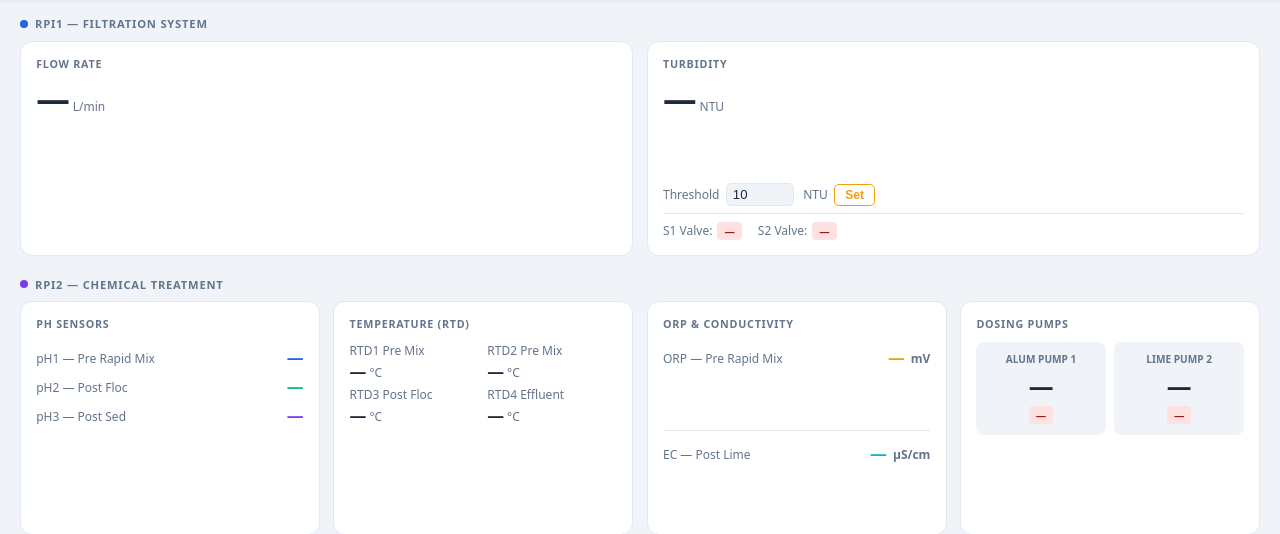
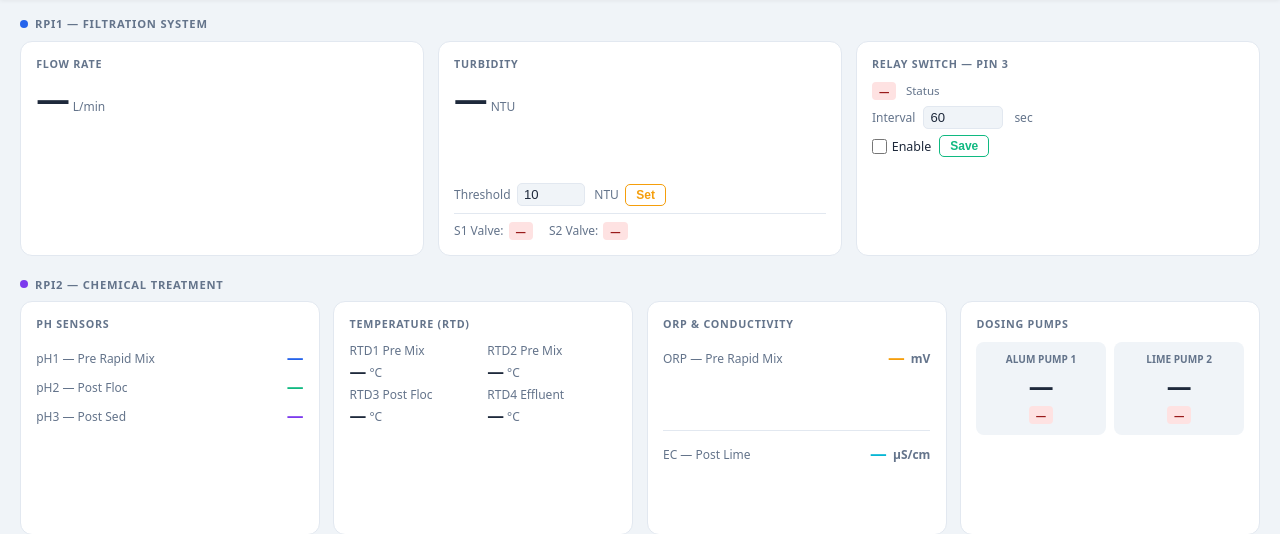
Before and after one commit to GOGHSY/RENO-RPI1, a Python web app: template water_ui/ui/templates/index.html in a window 1280 px wide. Shown: the part 56-590 px from the top of the page. Run offline with Jinja, Linux system fonts and the light colour scheme; the template is opened without the code that fills it, so the values that code supplies are empty.

Commit message:
add interval relay switch on GPIO pin 3 with UI control
- RELAY_PIN = 3 in config; GPIO setup and daemon thread started in start()
- _relay_timer_thread pulses pin HIGH for 1s then LOW, waiting the
  configured interval before repeating; stays LOW when disabled
- relay_state.json at project root persists interval_seconds + enabled
- GET/POST /relay/config endpoints in the UI backend
- Dashboard card in RPi1 section: status badge, interval input (sec),
  enable checkbox, save button, client-side countdown to next pulse
- shared_state.py: persist turbidity threshold to threshold_state.json
  so it survives restarts

```diff
--- a/full_system_package/utils/config.py
+++ b/full_system_package/utils/config.py
@@ -3,6 +3,7 @@
 FLOW_SENSOR_PIN = 21
 SOLENOID_1_PIN = 18  # Main Valve
 SOLENOID_2_PIN = 17  # Secondary/Diverter Valve
+RELAY_PIN = 3        # Interval relay switch
 
 # Modbus RS-485 — separate USB adapters per sensor
 FLOW_PORT = '/dev/ttyUSB0'
--- a/water_ui/ui/templates/index.html
+++ b/water_ui/ui/templates/index.html
@@ -167,6 +167,23 @@
     }
     .btn-thresh:hover { background:var(--amber); color:#fff; }
     .thresh-msg { font-size:.68rem; color:var(--green); }
+
+    /* ── Relay control ────────────────────────────────── */
+    .relay-row { display:flex; align-items:center; gap:.5rem; flex-wrap:wrap; margin:.4rem 0; }
+    .relay-input {
+      width:80px; border:1px solid var(--border); border-radius:5px;
+      padding:3px 6px; font-size:.82rem; background:var(--bg); color:var(--text);
+    }
+    .relay-toggle { display:flex; align-items:center; gap:.3rem; font-size:.78rem; cursor:pointer; }
+    .relay-toggle input[type=checkbox] { width:15px; height:15px; cursor:pointer; accent-color:var(--green); }
+    .btn-relay {
+      padding:3px 10px; border-radius:5px; border:1px solid var(--green);
+      cursor:pointer; font-size:.75rem; font-weight:600;
+      background:transparent; color:var(--green); transition:.12s;
+    }
+    .btn-relay:hover { background:var(--green); color:#fff; }
+    .relay-msg { font-size:.68rem; color:var(--green); }
+    .relay-countdown { font-size:.75rem; color:var(--muted); margin-top:.2rem; }
   </style>
 </head>
 <body>
@@ -235,6 +252,28 @@
             <div class="valve-item">S1 Valve: <span id="v1-badge" class="badge off">—</span></div>
             <div class="valve-item">S2 Valve: <span id="v2-badge" class="badge off">—</span></div>
           </div>
+        </div>
+
+        <div class="card">
+          <div class="card-title">Relay Switch — Pin 3</div>
+          <div style="display:flex;align-items:center;gap:.6rem;margin-bottom:.4rem">
+            <span class="badge off" id="relay-status-badge">—</span>
+            <span style="font-size:.72rem;color:var(--muted)">Status</span>
+          </div>
+          <div class="relay-row">
+            <span class="mlabel">Interval</span>
+            <input class="relay-input" type="number" id="relay-interval" min="1" step="1" value="60" />
+            <span class="unit">sec</span>
+          </div>
+          <div class="relay-row">
+            <label class="relay-toggle">
+              <input type="checkbox" id="relay-enabled" />
+              <span>Enable</span>
+            </label>
+            <button class="btn-relay" onclick="saveRelay()">Save</button>
+            <span class="relay-msg" id="relay-msg"></span>
+          </div>
+          <div class="relay-countdown" id="relay-countdown"></div>
         </div>
 
       </div>
@@ -715,5 +754,70 @@ document.getElementById('alum-dose-input').addEventListener('input', function()
 
 loadDose();
 </script>
+
+<script>
+// ── Relay interval control ────────────────────────────────────────────────
+let _relayEnabled = false;
+let _relayInterval = 60;
+let _relayCountdownVal = 0;
+let _relayCountdownTimer = null;
+
+async function loadRelay() {
+  try {
+    const res = await fetch('/relay/config');
+    const data = await res.json();
+    _relayEnabled = data.enabled;
+    _relayInterval = data.interval_seconds;
+    document.getElementById('relay-interval').value = data.interval_seconds;
+    document.getElementById('relay-enabled').checked = data.enabled;
+    updateRelayUI();
+  } catch(e) {}
+}
+
+function updateRelayUI() {
+  const badge = document.getElementById('relay-status-badge');
+  if (_relayEnabled) {
+    badge.textContent = 'ENABLED'; badge.className = 'badge on';
+  } else {
+    badge.textContent = 'DISABLED'; badge.className = 'badge off';
+  }
+  if (_relayCountdownTimer) clearInterval(_relayCountdownTimer);
+  if (_relayEnabled) {
+    _relayCountdownVal = _relayInterval;
+    _relayCountdownTimer = setInterval(() => {
+      _relayCountdownVal--;
+      if (_relayCountdownVal <= 0) _relayCountdownVal = _relayInterval;
+      document.getElementById('relay-countdown').textContent =
+        `Next pulse in ${_relayCountdownVal}s`;
+    }, 1000);
+    document.getElementById('relay-countdown').textContent =
+      `Next pulse in ${_relayCountdownVal}s`;
+  } else {
+    document.getElementById('relay-countdown').textContent = '';
+  }
+}
+
+async function saveRelay() {
+  const interval = parseFloat(document.getElementById('relay-interval').value);
+  const enabled  = document.getElementById('relay-enabled').checked;
+  const msg = document.getElementById('relay-msg');
+  if (isNaN(interval) || interval <= 0) { msg.textContent = 'Enter a valid interval.'; return; }
+  try {
+    const res = await fetch('/relay/config', {
+      method: 'POST',
+      headers: {'Content-Type': 'application/json'},
+      body: JSON.stringify({interval_seconds: interval, enabled: enabled})
+    });
+    const data = await res.json();
+    _relayEnabled = data.enabled;
+    _relayInterval = data.interval_seconds;
+    updateRelayUI();
+    msg.textContent = 'Saved.';
+    setTimeout(() => msg.textContent = '', 2000);
+  } catch(e) { msg.textContent = 'Error saving.'; }
+}
+
+loadRelay();
+</script>
 </body>
 </html>
```
Also changed, not shown: full_system_package/main.py (+35 -7 lines), shared_state.py (+13 -4 lines), water_ui/ui/main.py (+32 -2 lines).
